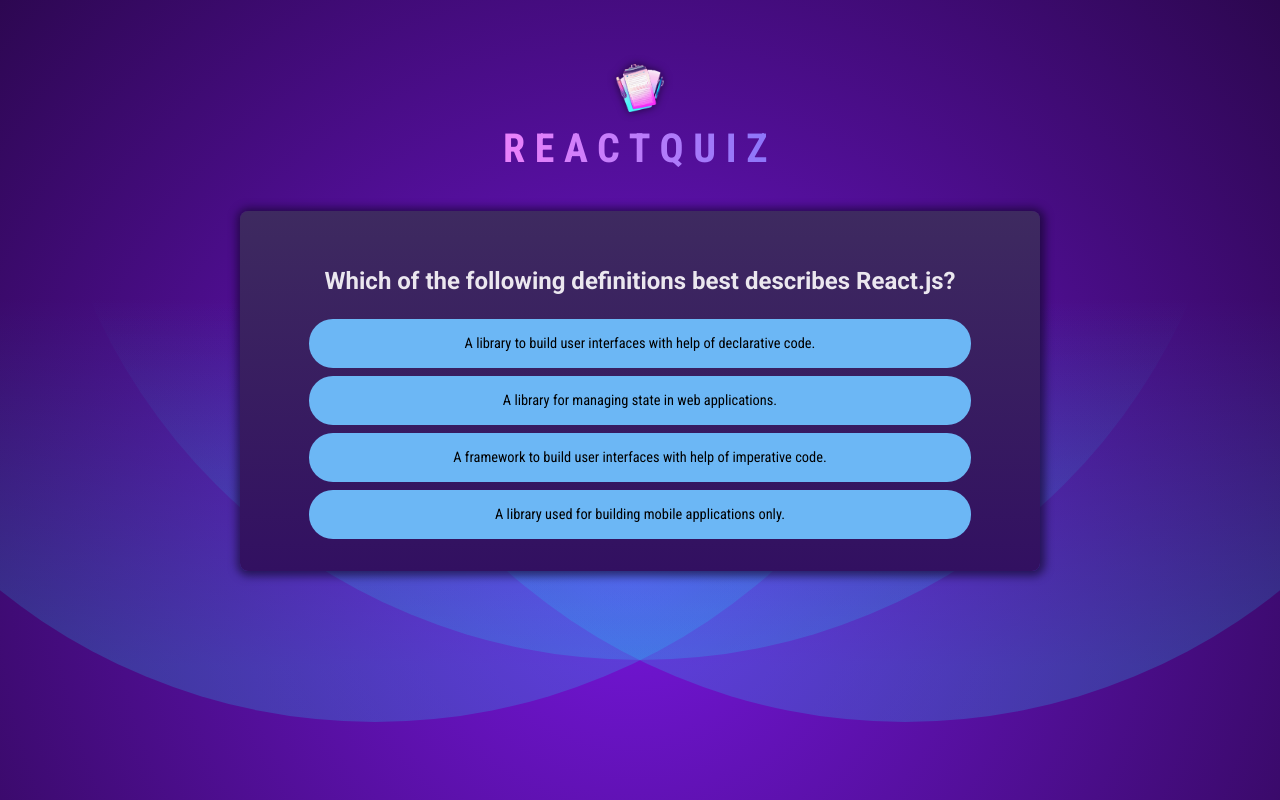
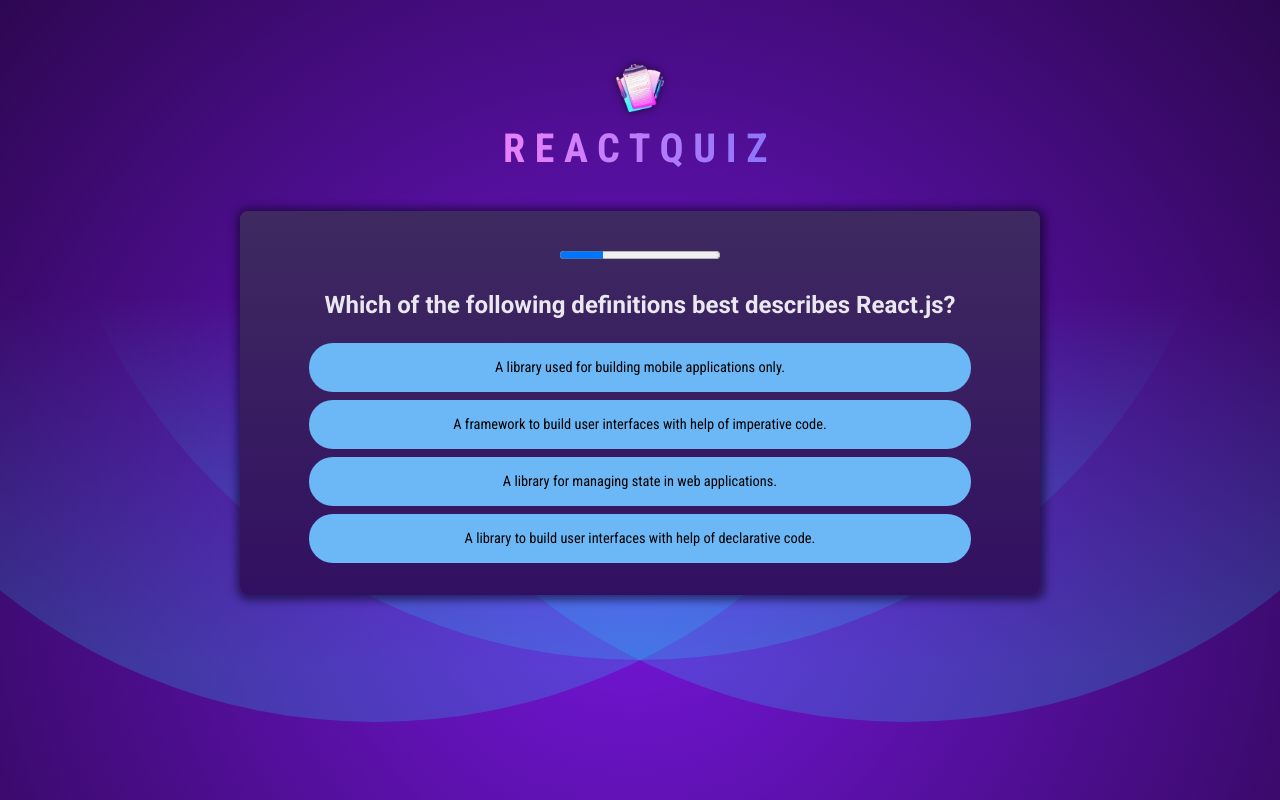
Before and after one commit to don-philip/react-quiz, a React (Vite) app: page / in a window 1280 px wide. Built offline with nearby package versions, Linux system fonts and the light colour scheme.

Commit message:
timer added to the questions

```diff
--- /dev/null
+++ b/src/components/QuestionTimer.jsx
@@ -0,0 +1,19 @@
+import { useEffect, useState } from "react"
+function QuestionTimer({timeout,onTimeout}){
+const [remainingTime, setRemainingTime]=useState(timeout)
+
+    useEffect(()=>{
+        setTimeout(()=>{
+            onTimeout()
+        },timeout)
+    },[timeout,onTimeout])
+
+    useEffect(()=>{
+        setInterval(()=>{
+            setRemainingTime(prev=>prev-30)
+        },30)
+    },[])
+
+    return <progress id="question-time" max={timeout} value={remainingTime}/>
+}
+export default QuestionTimer
--- a/src/components/Quiz.jsx
+++ b/src/components/Quiz.jsx
@@ -1,20 +1,42 @@
-import { useState } from "react"
+import { act, useCallback, useState } from "react"
 import QUESTIONS from '../question.js'
+import React from "react"
+import quizCompleteImg from '../assets/quiz-complete.png'
+import QuestionTimer from "./QuestionTimer.jsx"
 
 function Quiz(){
 const [userAnswers,setUserAnswers]=useState([])
 const activeQuestionIndex=userAnswers.length
-function handleSelectAnswer(selectedAnswer){
+
+const quizIsComplete=(activeQuestionIndex===QUESTIONS.length)
+console.log(quizIsComplete);
+
+
+const handleSelectAnswer=useCallback(function handleSelectAnswer(selectedAnswer){
     setUserAnswers((prev)=>{
         return ([...prev,selectedAnswer])
     })
+    console.log(activeQuestionIndex);
+})
+
+
+if(quizIsComplete){
+    return(
+    <div id="summary">
+        <img src={quizCompleteImg} alt="trophy image" />
+        <h2>Quiz Completed!</h2>
+    </div>)
 }
+const shuffledAnswers = [...QUESTIONS[activeQuestionIndex].answers]
+shuffledAnswers.sort(()=>Math.random()-0.5)
     return(<>
         <div id="quiz">
             <div id="questions">
+            <QuestionTimer timeout={15000} onTimeout={() => handleSelectAnswer(null)} />
+
                 <h2>{QUESTIONS[activeQuestionIndex].text}</h2>
                 <ul id="answers">
-                    {QUESTIONS[activeQuestionIndex].answers.map((answer)=>(
+                    {shuffledAnswers.map((answer)=>(
                         <li key={answer} className="answer">
                             <button onClick={()=>{handleSelectAnswer(answer)}}>{answer}</button>
                         </li>
```
Also changed, not shown: src/components/temp.jsx (added, +25 -0 lines).
